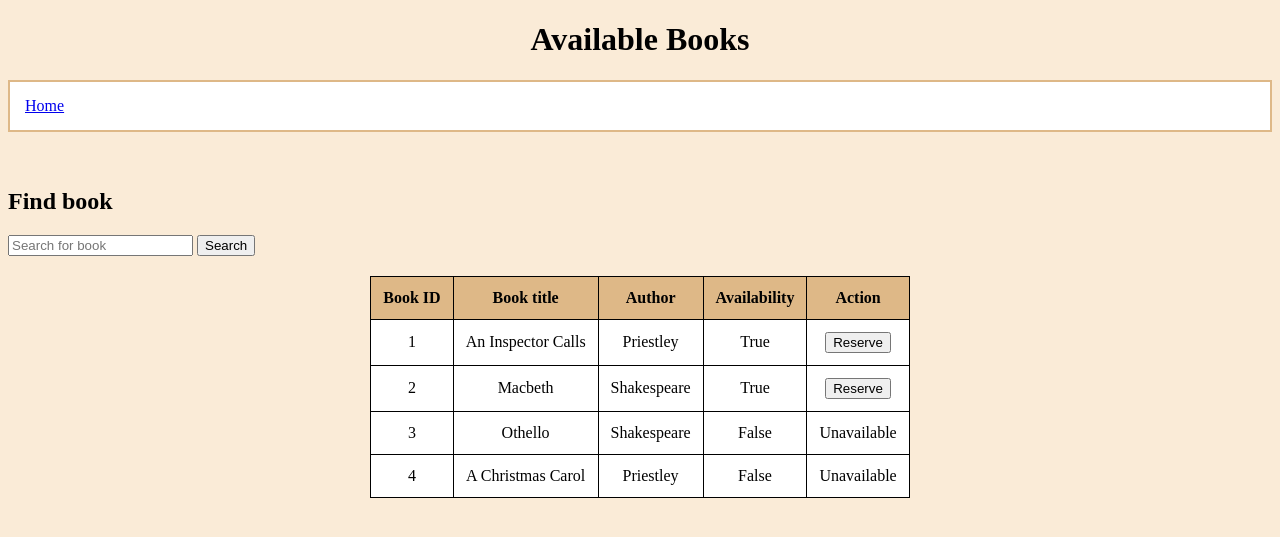
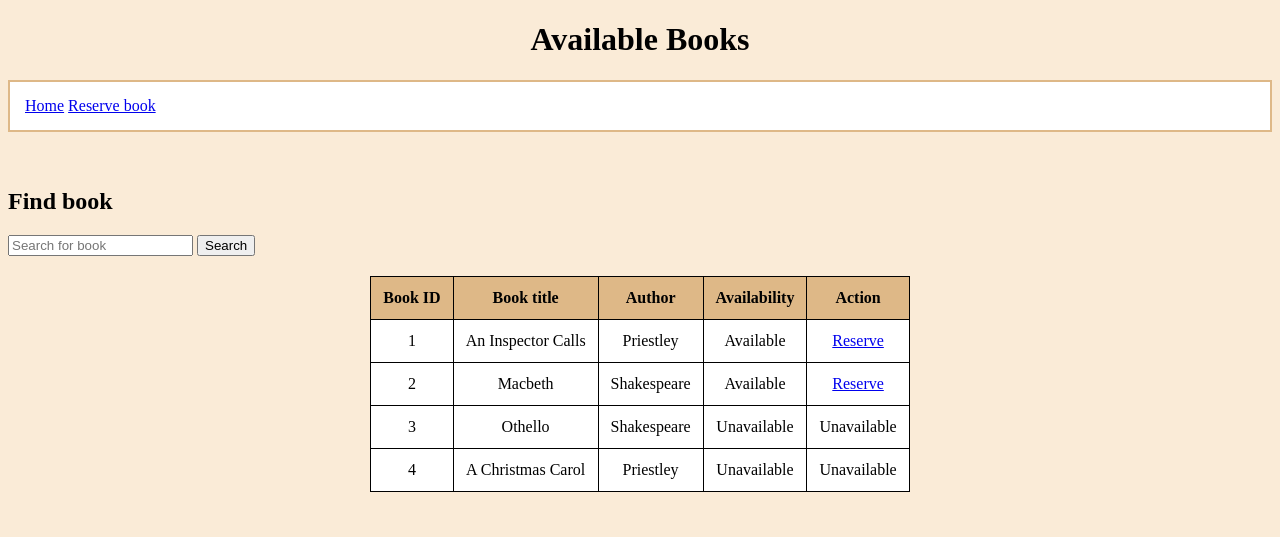
Before and after one commit to k3v1n-w/college-library-system-revision, a Flask app: page /books in a window 1280 px wide. Shown: the top 537 px of the page. Run offline with Flask 3, Linux system fonts and the light colour scheme.

Commit message:
focusing on jinja templating

```diff
--- a/app.py
+++ b/app.py
@@ -8,16 +8,16 @@ def home():
 
 @app.route("/books")
 def books():
-
+    #List of books in a dictionary
     book_list=[
         {"id":1,"title":"An Inspector Calls","author":"Priestley","availability":True},
         {"id":2,"title":"Macbeth","author":"Shakespeare","availability":True},
         {"id":3,"title":"Othello","author":"Shakespeare","availability":False},
         {"id":4,"title":"A Christmas Carol","author":"Priestley","availability":False}
         ]
-
+    #Get in put from url
     search = request.args.get("search","")
-
+    #Filtering the search
     if search:
         book_list = [
             book for book in book_list
@@ -26,5 +26,10 @@ def books():
 
     return render_template("book.html", books=book_list)
 
+@app.route("/reserve/<int:book_id>")
+def reserve(book_id):
+
+    render_template("reserve.html")
+
 if __name__ == "__main__":
     app.run(debug=True)
--- a/templates/book.html
+++ b/templates/book.html
@@ -10,6 +10,7 @@
 
     <nav id="navigation">
     <a href="/">Home</a>
+    <a href="/reservebook">Reserve book</a>
     </nav>
     <br><br>
 
@@ -34,15 +35,18 @@
 
     {% for book in books %}
     <tr>
-        <td>{{ book.id }}</td>
-        <td>{{ book.title }}</td>
-        <td>{{ book.author }}</td>
-        <td>{{ book.availability }}</td>
-        {% if book.availability == False %}
+    <td>{{ book.id }}</td>
+    <td>{{ book.title }}</td>
+    <td>{{ book.author }}</td>
+
+    {% if book.availability %}
+        <td>Available</td>
+        <td><a href="/reserve/{{ book.id }}">Reserve</a></td>
+    {% else %}
         <td>Unavailable</td>
-        {% else %}
-        <td><button href="reserve">Reserve</button></td>
-        {% endif %}
+        <td>Unavailable</td>
+    {% endif %}
+</tr>
     </tr>
     {% endfor %}
   </table>
--- a/templates/index.html
+++ b/templates/index.html
@@ -9,6 +9,7 @@
     <h1>College Library Booking System</h1>
     <nav id="navigation">
     <a href="/books">Books</a>
+    <a href="/reservebook">Reserve book</a>
     </nav>
     <body style="background-color: antiquewhite;">
 
```
Also changed, not shown: templates/reserve.html (added).
